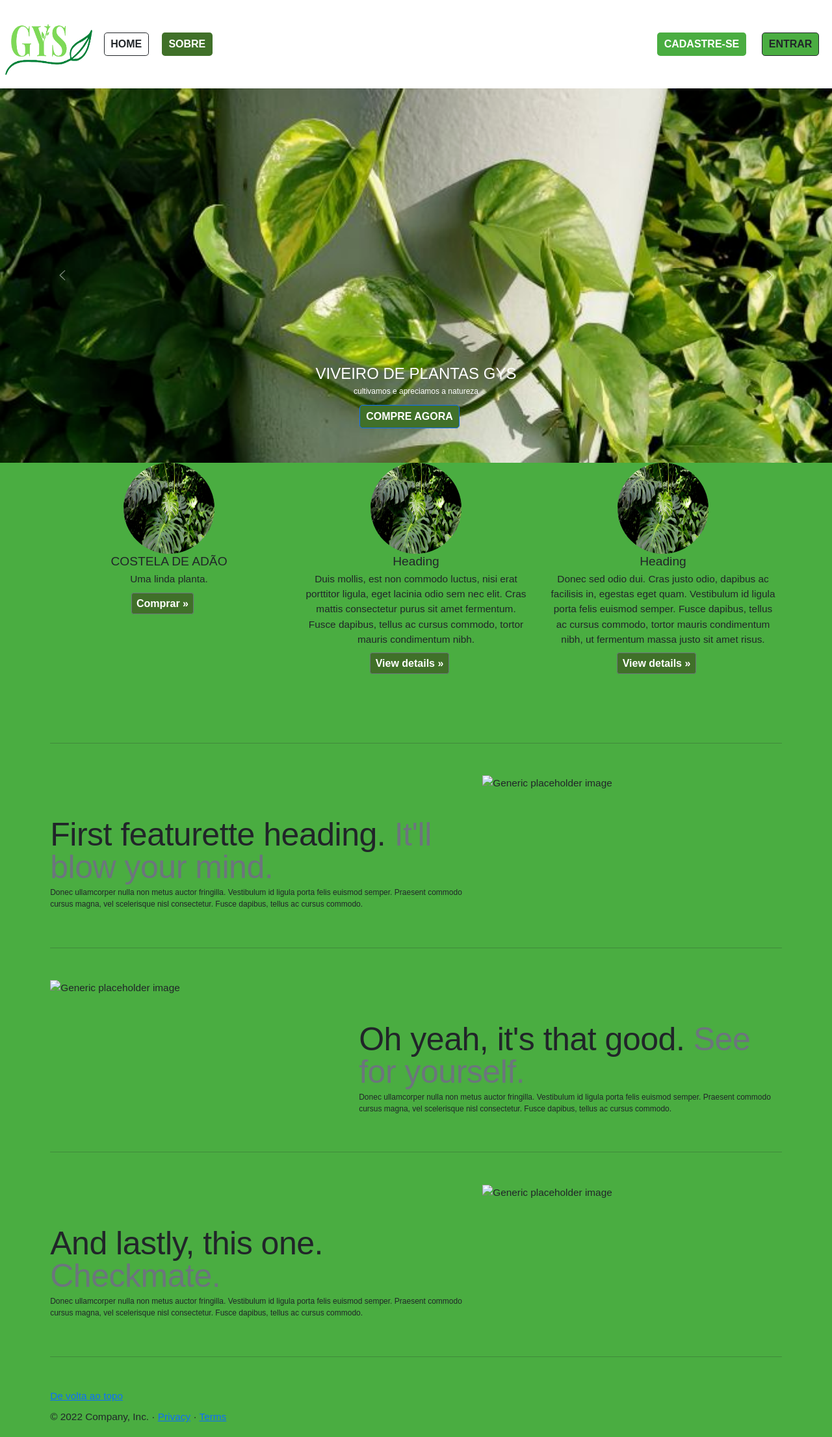
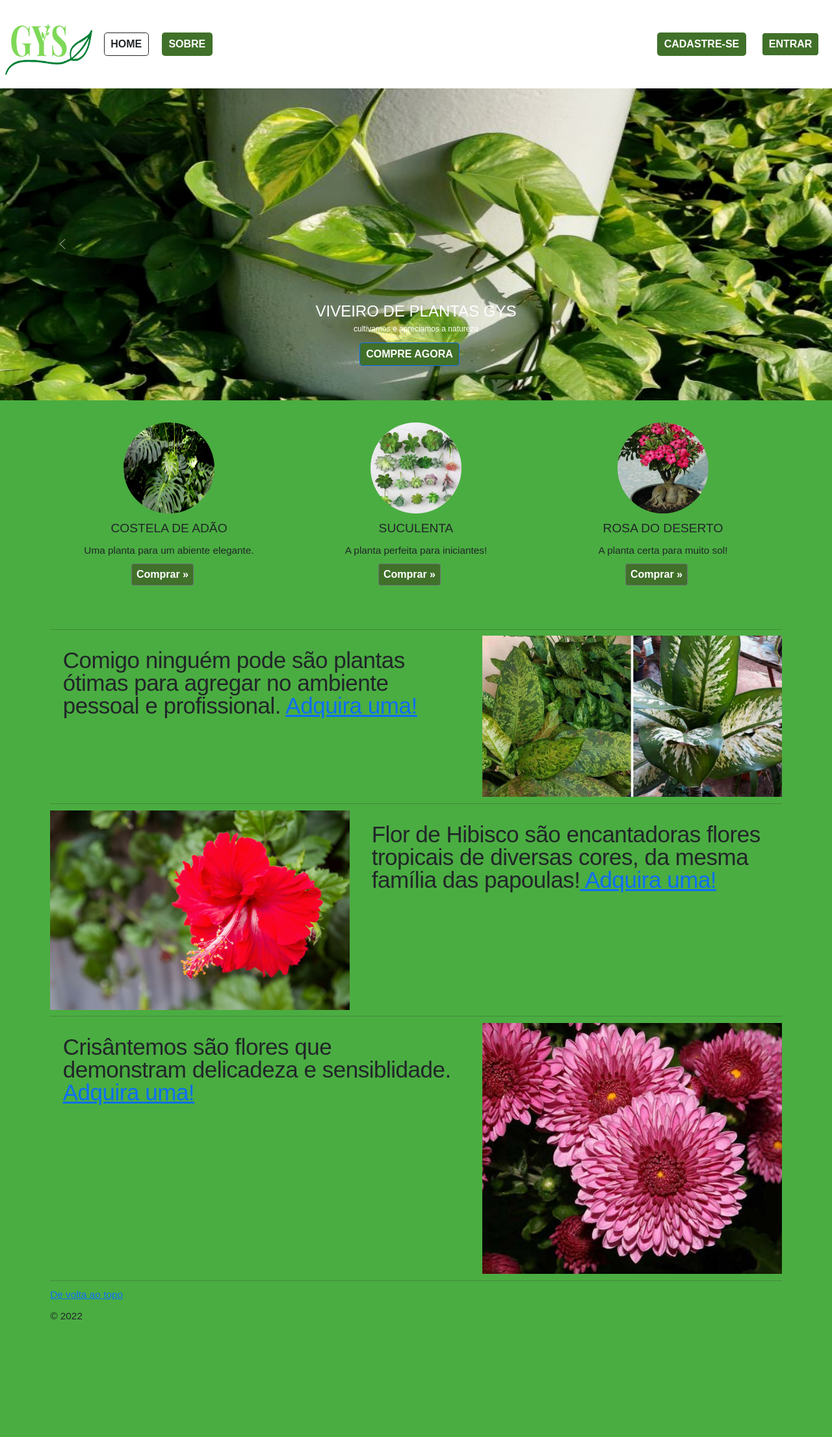
Before and after one commit to gqbrriela/viveiro-gys, a Django app: page / in a window 1280 px wide. Shown: the whole page at 65% size. After the commit the page ends 2030 px from the top, so only its background shows below. Run offline with Django 4.2, Linux system fonts and the light colour scheme; some libraries are stand-ins or nearby versions.

Commit message:
ultimo att html css img

```diff
--- a/base/static/style.css
+++ b/base/static/style.css
@@ -70,8 +70,9 @@ input {
   margin-right: 20px;
 }
 
-#cadastre-se, #login{
-  background: var(--color-secundary);
+#home, #cadastre-se, #login{
+  color: var(--color-white);
+  background: var(--color-primary);
 }
 
 .botoes {
@@ -106,20 +107,31 @@ input {
   font-size: 15px;
 }
 
+.form_login h1{
+  font-weight: bold;
+  font-size: 18px;
+  text-align: center;
+  font-family: Arial, Helvetica, sans-serif;
+  color: var(--color-secundary);
+  margin-bottom: 5%;
+}
 
-/*Carousel base class*/
+.form_login p {
+  font-size: 15px;
+}
+
+/*Resto da página*/
 .carousel {
   margin-bottom: 2rem;
 }
-/*Since positioning the image, we need to help out the caption*/
+
 .carousel-caption {
   bottom: 3rem;
   z-index: 40;
 }
 
-/*Declare heights because of positioning of img element*/
 .carousel-item {
-  height: 60rem;
+  height: 50rem;
   background-color: rgb(63, 61, 61);
 }
 .carousel-item > img {
@@ -127,37 +139,33 @@ input {
   top: 0;
   left: 0;
   min-width: 100%;
-  height: 80rem;
+  height: 50rem;
 }
 
-
-/* MARKETING CONTENT
--------------------------------------------------- */
-
-/* Center align the text within the three columns below the carousel */
 .marketing .col-lg-4 {
+  margin-top: 3%;
   margin-bottom: 5rem;
   text-align: center;
 }
 .marketing h2 {
-  font-weight: 200;
+  margin: 3%;
+  font-weight: 100;
 }
 .marketing .col-lg-4 p {
   margin-right: .75rem;
   margin-left: .75rem;
 }
 
+.featurette-divider h2 {
+  font-family: Helvetica, sans-serif;
+  margin: 5rem 0;
+  font-weight: bold;
 
-/* Featurettes
-------------------------- */
-
-.featurette-divider {
-  margin: 5rem 0; /* Space out the Bootstrap <hr> more */
 }
 
 /* Thin out the marketing headings */
 .featurette-heading {
-  font-weight: 300;
+  font-weight: 100;
   line-height: 1;
   letter-spacing: -.05rem;
 }
@@ -175,7 +183,7 @@ input {
   }
 
   .featurette-heading {
-    font-size: 50px;
+    font-size: 35px;
   }
 }
 
--- a/base/templates/home.html
+++ b/base/templates/home.html
@@ -58,28 +58,26 @@
           <div class="carousel-caption">
             <h1>sla </h1>
             <p>socorro</p>
-            <p><a class="btn btn-lg btn-primary" href="#" role="button">Learn more</a></p>
+            <p><a class="btn btn-lg btn-primary" href="{% url 'cadastro' %}" role="button">COMPRE AGORA</a></p>
           </div>
         </div>
       </div>
       <div class="carousel-item">
-        <img class="third-slide" src="logo.png" alt="Third slide">
+        <img class="third-slide" src="{% static 'images/cacto.jpg' %}" alt="Third slide">
         <div class="container">
           <div class="carousel-caption text-right">
-            <h1>One more for good measure.</h1>
-            <p>Cras justo odio, dapibus ac facilisis in, egestas eget quam. Donec id elit non mi porta gravida at eget metus. Nullam id dolor id nibh ultricies vehicula ut id elit.</p>
-            <p><a class="btn btn-lg btn-primary" href="#" role="button">Browse gallery</a></p>
+            <h1> Plantas para deixar seu ambiente mais confortável! </h1>
+            <p><a class="btn btn-lg btn-primary" href="{% url 'sobre' %}" role="button">Saiba mais!</a></p>
           </div>
         </div>
       </div>
     </div>
     <button class="carousel-control-prev" type="button" data-bs-target="#myCarousel" data-bs-slide="prev">
       <span class="carousel-control-prev-icon" aria-hidden="true"></span>
-      <span class="visually-hidden">Previous</span>
+
     </button>
     <button class="carousel-control-next" type="button" data-bs-target="#myCarousel" data-bs-slide="next">
       <span class="carousel-control-next-icon" aria-hidden="true"></span>
-      <span class="visually-hidden">Next</span>
     </button>
   </div>
 
@@ -94,20 +92,20 @@
       <div class="col-lg-4">
         <img class="rounded-circle" src="{% static 'images/costela-de-adao.png' %}" alt="Planta Costela de Adão" width="140" height="140">
         <h2>COSTELA DE ADÃO</h2>
-        <p>Uma linda planta.</p>
+        <p> Uma planta para um abiente elegante. </p>
         <p><a class="btn btn-secondary" href="{% url 'cadastro' %}" role="button"> Comprar &raquo;</a></p>
       </div><!-- /.col-lg-4 -->
       <div class="col-lg-4">
-        <img class="rounded-circle" src="{% static 'images/costela-de-adao.png' %}" alt="Generic placeholder image" width="140" height="140">
-        <h2>Heading</h2>
-        <p>Duis mollis, est non commodo luctus, nisi erat porttitor ligula, eget lacinia odio sem nec elit. Cras mattis consectetur purus sit amet fermentum. Fusce dapibus, tellus ac cursus commodo, tortor mauris condimentum nibh.</p>
-        <p><a class="btn btn-secondary" href="#" role="button">View details &raquo;</a></p>
+        <img class="rounded-circle" src="{% static 'images/suculenta.jpeg' %}" alt="suculenta" width="140" height="140">
+        <h2>SUCULENTA</h2>
+        <p> A planta perfeita para iniciantes! </p>
+        <p><a class="btn btn-secondary" href="{% url 'cadastro' %}" role="button">Comprar &raquo;</a></p>
       </div><!-- /.col-lg-4 -->
       <div class="col-lg-4">
-        <img class="rounded-circle" src="{% static 'images/costela-de-adao.png' %}" alt="Generic placeholder image" width="140" height="140">
-        <h2>Heading</h2>
-        <p>Donec sed odio dui. Cras justo odio, dapibus ac facilisis in, egestas eget quam. Vestibulum id ligula porta felis euismod semper. Fusce dapibus, tellus ac cursus commodo, tortor mauris condimentum nibh, ut fermentum massa justo sit amet risus.</p>
-        <p><a class="btn btn-secondary" href="#" role="button">View details &raquo;</a></p>
+        <img class="rounded-circle" src="{% static 'images/rosadodeserto.jpeg' %}" alt="rosa do deserto" width="140" height="140">
+        <h2> ROSA DO DESERTO </h2>
+        <p> A planta certa para muito sol!</p>
+        <p><a class="btn btn-secondary" href="{% url 'cadastro' %}" role="button">Comprar &raquo;</a></p>
       </div><!-- /.col-lg-4 -->
     </div><!-- /.row -->
 
@@ -115,38 +113,32 @@
     <!-- START THE FEATURETTES -->
 
     <hr class="featurette-divider">
-
     <div class="row featurette">
       <div class="col-md-7">
-        <h2 class="featurette-heading">First featurette heading. <span class="text-muted">It'll blow your mind.</span></h2>
-        <p class="lead">Donec ullamcorper nulla non metus auctor fringilla. Vestibulum id ligula porta felis euismod semper. Praesent commodo cursus magna, vel scelerisque nisl consectetur. Fusce dapibus, tellus ac cursus commodo.</p>
+      <h2 class="featurette-heading"> Comigo ninguém pode são plantas ótimas para agregar no ambiente pessoal e profissional. <span class="text-muted"><a href="{% url 'cadastro' %}"> Adquira uma! </a></span></h2>
       </div>
       <div class="col-md-5">
-        <img class="featurette-image img-fluid mx-auto" data-src="holder.js/500x500/auto" alt="Generic placeholder image">
+      <img class="featurette-image img-fluid mx-auto" src="{% static 'images/comigo-ninguem-pode.jpg' %}" alt=" planta comigo ninguém pode">
       </div>
     </div>
 
     <hr class="featurette-divider">
-
     <div class="row featurette">
       <div class="col-md-7 order-md-2">
-        <h2 class="featurette-heading">Oh yeah, it's that good. <span class="text-muted">See for yourself.</span></h2>
-        <p class="lead">Donec ullamcorper nulla non metus auctor fringilla. Vestibulum id ligula porta felis euismod semper. Praesent commodo cursus magna, vel scelerisque nisl consectetur. Fusce dapibus, tellus ac cursus commodo.</p>
+      <h2 class="featurette-heading">Flor de Hibisco são encantadoras flores tropicais de diversas cores, da mesma família das papoulas!<a href="{% url 'cadastro' %}"> Adquira uma! </a></h2>
       </div>
       <div class="col-md-5 order-md-1">
-        <img class="featurette-image img-fluid mx-auto" data-src="holder.js/500x500/auto" alt="Generic placeholder image">
+      <img class="featurette-image img-fluid mx-auto" src="{% static 'images/hibisco.jpg' %}" alt="hibisco">
       </div>
     </div>
 
     <hr class="featurette-divider">
-
     <div class="row featurette">
       <div class="col-md-7">
-        <h2 class="featurette-heading">And lastly, this one. <span class="text-muted">Checkmate.</span></h2>
-        <p class="lead">Donec ullamcorper nulla non metus auctor fringilla. Vestibulum id ligula porta felis euismod semper. Praesent commodo cursus magna, vel scelerisque nisl consectetur. Fusce dapibus, tellus ac cursus commodo.</p>
+      <h2 class="featurette-heading">Crisântemos são flores que demonstram delicadeza e sensiblidade.<a href="{% url 'cadastro' %}"> Adquira uma!</a></h2>
       </div>
       <div class="col-md-5">
-        <img class="featurette-image img-fluid mx-auto" data-src="holder.js/500x500/auto" alt="Generic placeholder image">
+      <img class="featurette-image img-fluid mx-auto" src="{% static 'images/crisantemo.jpg'%}" alt="Crisântemos">
       </div>
     </div>
 
@@ -160,7 +152,7 @@
   <!-- FOOTER -->
   <footer class="container">
     <p class="float-right"><a href="#">De volta ao topo</a></p>
-    <p>&copy; 2022 Company, Inc. &middot; <a href="#">Privacy</a> &middot; <a href="#">Terms</a></p>
+    <p>&copy; 2022</p>
   </footer>
 </main>
 
```
Also changed, not shown: base/static/images/cacto.jpg (added), base/static/images/comigo-ninguem-pode.jpg (added), base/static/images/crisantemo.jpg (added), base/static/images/hibisco.jpg (added), base/static/images/rosadodeserto.jpeg (added), base/static/images/suculenta.jpeg (added), base/static/images/suculenta.jpg (added), base/templates/cadastro.html (indentation only). Lines whose indentation alone changed are shown as unchanged.
